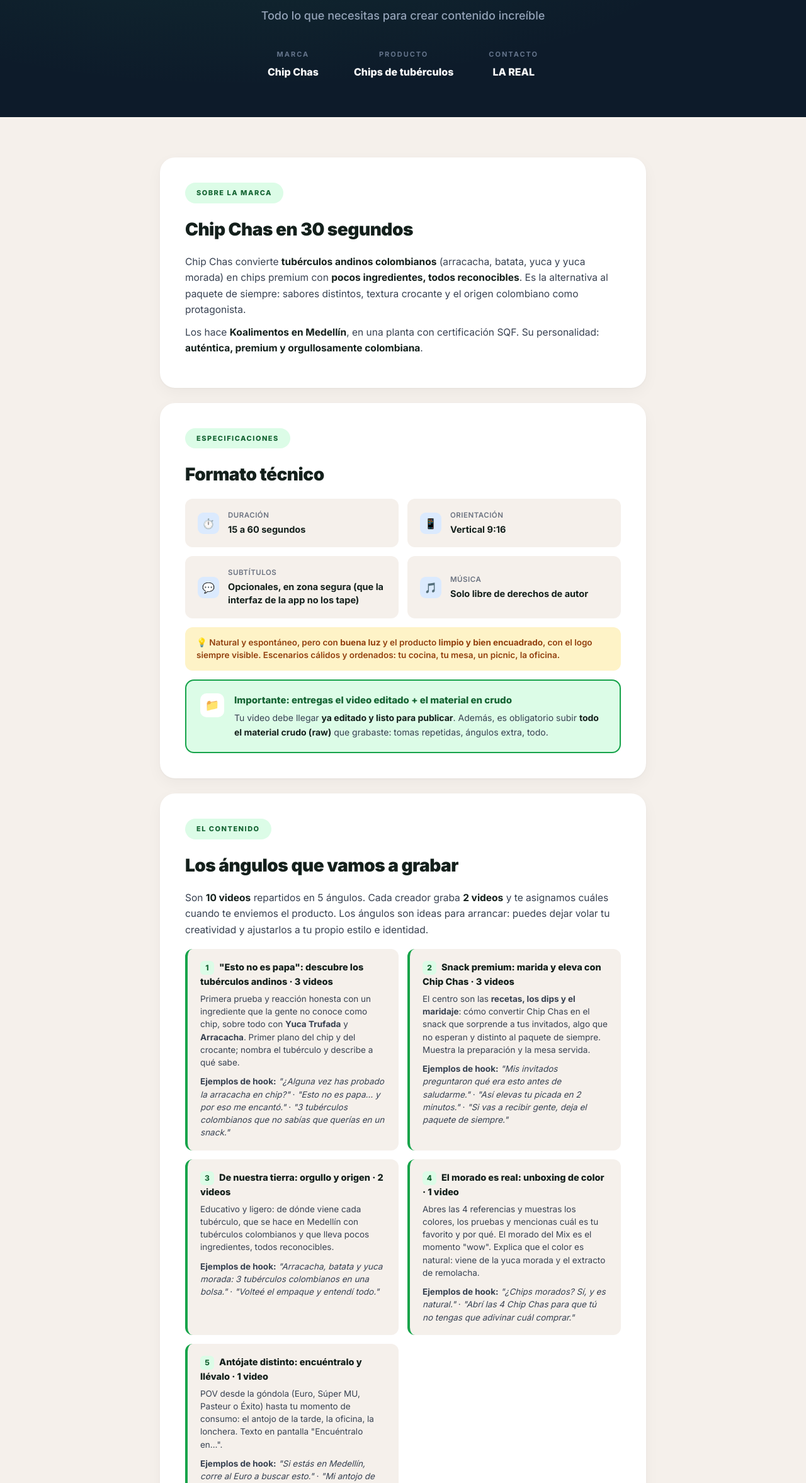
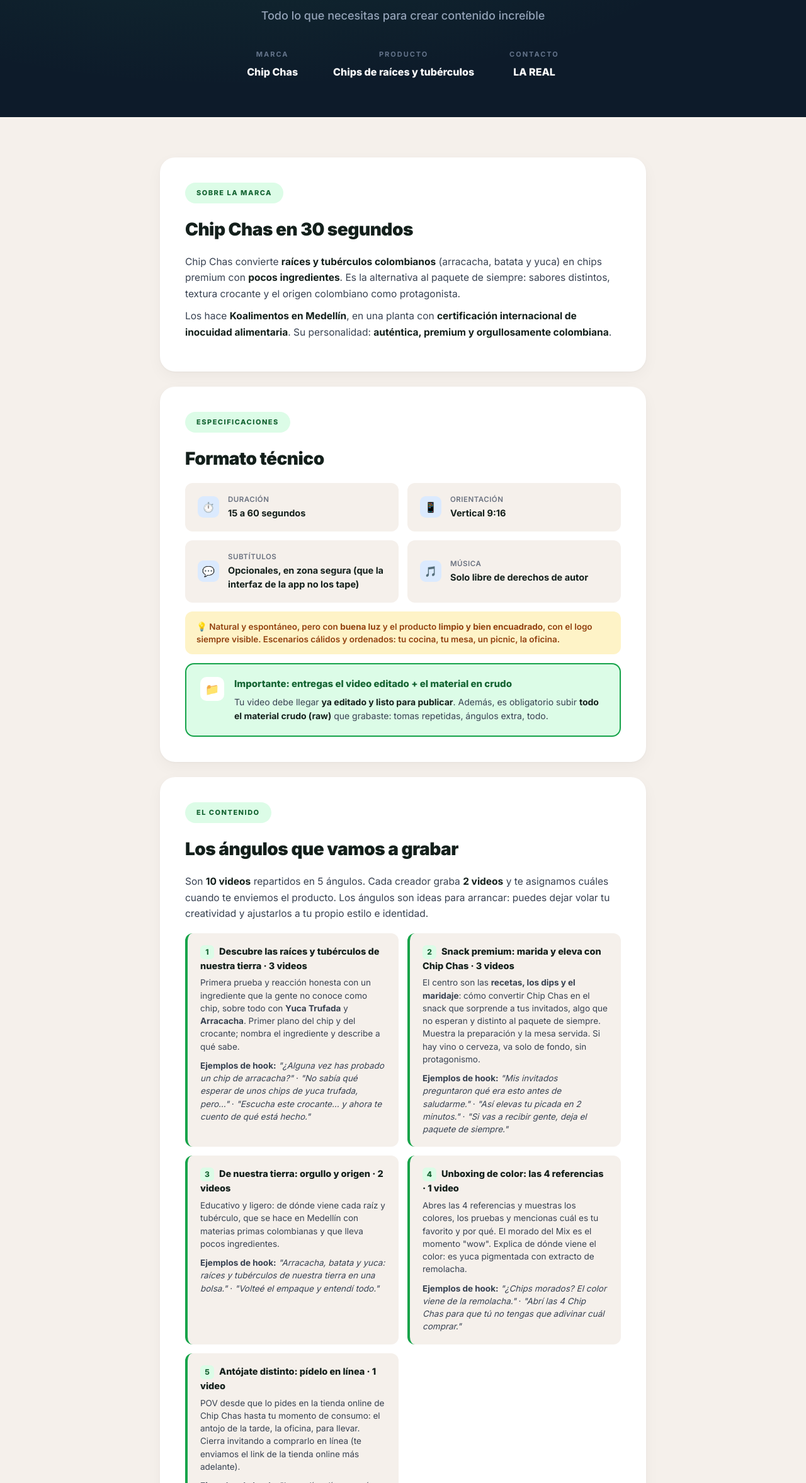
Before and after one commit to mariafernandabp/chipchas-brief-creador, a plain HTML site: page index-creador.html in a window 1280 px wide. Shown: the part 205-2560 px from the top of the page at 63% size. Drawn offline with Linux system fonts and the light colour scheme.

Commit message:
Ajustes de la marca: claims legales, e-commerce y hooks
Co-Authored-By: Claude Opus 5.5 <noreply@anthropic.com>

```diff
--- a/index-creador.html
+++ b/index-creador.html
@@ -147,7 +147,7 @@
     <p class="hero-subtitle">Todo lo que necesitas para crear contenido increíble</p>
     <div class="hero-meta">
       <div class="hero-meta-item"><div class="hero-meta-label">Marca</div><div class="hero-meta-value">Chip Chas</div></div>
-      <div class="hero-meta-item"><div class="hero-meta-label">Producto</div><div class="hero-meta-value">Chips de tubérculos</div></div>
+      <div class="hero-meta-item"><div class="hero-meta-label">Producto</div><div class="hero-meta-value">Chips de raíces y tubérculos</div></div>
       <div class="hero-meta-item"><div class="hero-meta-label">Contacto</div><div class="hero-meta-value">LA REAL</div></div>
     </div>
   </div>
@@ -158,8 +158,8 @@
   <div class="card-section">
     <div class="card-tag">Sobre la marca</div>
     <div class="card-title">Chip Chas en 30 segundos</div>
-    <p class="body-text">Chip Chas convierte <strong>tubérculos andinos colombianos</strong> (arracacha, batata, yuca y yuca morada) en chips premium con <strong>pocos ingredientes, todos reconocibles</strong>. Es la alternativa al paquete de siempre: sabores distintos, textura crocante y el origen colombiano como protagonista.</p>
-    <p class="body-text">Los hace <strong>Koalimentos en Medellín</strong>, en una planta con certificación SQF. Su personalidad: <strong>auténtica, premium y orgullosamente colombiana</strong>.</p>
+    <p class="body-text">Chip Chas convierte <strong>raíces y tubérculos colombianos</strong> (arracacha, batata y yuca) en chips premium con <strong>pocos ingredientes</strong>. Es la alternativa al paquete de siempre: sabores distintos, textura crocante y el origen colombiano como protagonista.</p>
+    <p class="body-text">Los hace <strong>Koalimentos en Medellín</strong>, en una planta con <strong>certificación internacional de inocuidad alimentaria</strong>. Su personalidad: <strong>auténtica, premium y orgullosamente colombiana</strong>.</p>
   </div>
 
   <div class="card-section">
@@ -188,33 +188,33 @@
     <div class="content-grid">
 
       <div class="content-card">
-        <div class="content-name"><span class="content-num">1</span>"Esto no es papa": descubre los tubérculos andinos · 3 videos</div>
-        <div class="content-desc">Primera prueba y reacción honesta con un ingrediente que la gente no conoce como chip, sobre todo con <strong>Yuca Trufada</strong> y <strong>Arracacha</strong>. Primer plano del chip y del crocante; nombra el tubérculo y describe a qué sabe.</div>
-        <div class="content-desc" style="margin-top:10px;"><strong>Ejemplos de hook:</strong> <em>"¿Alguna vez has probado la arracacha en chip?"</em> · <em>"Esto no es papa… y por eso me encantó."</em> · <em>"3 tubérculos colombianos que no sabías que querías en un snack."</em></div>
+        <div class="content-name"><span class="content-num">1</span>Descubre las raíces y tubérculos de nuestra tierra · 3 videos</div>
+        <div class="content-desc">Primera prueba y reacción honesta con un ingrediente que la gente no conoce como chip, sobre todo con <strong>Yuca Trufada</strong> y <strong>Arracacha</strong>. Primer plano del chip y del crocante; nombra el ingrediente y describe a qué sabe.</div>
+        <div class="content-desc" style="margin-top:10px;"><strong>Ejemplos de hook:</strong> <em>"¿Alguna vez has probado un chip de arracacha?"</em> · <em>"No sabía qué esperar de unos chips de yuca trufada, pero…"</em> · <em>"Escucha este crocante… y ahora te cuento de qué está hecho."</em></div>
       </div>
 
       <div class="content-card">
         <div class="content-name"><span class="content-num">2</span>Snack premium: marida y eleva con Chip Chas · 3 videos</div>
-        <div class="content-desc">El centro son las <strong>recetas, los dips y el maridaje</strong>: cómo convertir Chip Chas en el snack que sorprende a tus invitados, algo que no esperan y distinto al paquete de siempre. Muestra la preparación y la mesa servida.</div>
+        <div class="content-desc">El centro son las <strong>recetas, los dips y el maridaje</strong>: cómo convertir Chip Chas en el snack que sorprende a tus invitados, algo que no esperan y distinto al paquete de siempre. Muestra la preparación y la mesa servida. Si hay vino o cerveza, va solo de fondo, sin protagonismo.</div>
         <div class="content-desc" style="margin-top:10px;"><strong>Ejemplos de hook:</strong> <em>"Mis invitados preguntaron qué era esto antes de saludarme."</em> · <em>"Así elevas tu picada en 2 minutos."</em> · <em>"Si vas a recibir gente, deja el paquete de siempre."</em></div>
       </div>
 
       <div class="content-card">
         <div class="content-name"><span class="content-num">3</span>De nuestra tierra: orgullo y origen · 2 videos</div>
-        <div class="content-desc">Educativo y ligero: de dónde viene cada tubérculo, que se hace en Medellín con tubérculos colombianos y que lleva pocos ingredientes, todos reconocibles.</div>
-        <div class="content-desc" style="margin-top:10px;"><strong>Ejemplos de hook:</strong> <em>"Arracacha, batata y yuca morada: 3 tubérculos colombianos en una bolsa."</em> · <em>"Volteé el empaque y entendí todo."</em></div>
+        <div class="content-desc">Educativo y ligero: de dónde viene cada raíz y tubérculo, que se hace en Medellín con materias primas colombianas y que lleva pocos ingredientes.</div>
+        <div class="content-desc" style="margin-top:10px;"><strong>Ejemplos de hook:</strong> <em>"Arracacha, batata y yuca: raíces y tubérculos de nuestra tierra en una bolsa."</em> · <em>"Volteé el empaque y entendí todo."</em></div>
       </div>
 
       <div class="content-card">
-        <div class="content-name"><span class="content-num">4</span>El morado es real: unboxing de color · 1 video</div>
-        <div class="content-desc">Abres las 4 referencias y muestras los colores, los pruebas y mencionas cuál es tu favorito y por qué. El morado del Mix es el momento "wow". Explica que el color es natural: viene de la yuca morada y el extracto de remolacha.</div>
-        <div class="content-desc" style="margin-top:10px;"><strong>Ejemplos de hook:</strong> <em>"¿Chips morados? Sí, y es natural."</em> · <em>"Abrí las 4 Chip Chas para que tú no tengas que adivinar cuál comprar."</em></div>
+        <div class="content-name"><span class="content-num">4</span>Unboxing de color: las 4 referencias · 1 video</div>
+        <div class="content-desc">Abres las 4 referencias y muestras los colores, los pruebas y mencionas cuál es tu favorito y por qué. El morado del Mix es el momento "wow". Explica de dónde viene el color: es yuca pigmentada con extracto de remolacha.</div>
+        <div class="content-desc" style="margin-top:10px;"><strong>Ejemplos de hook:</strong> <em>"¿Chips morados? El color viene de la remolacha."</em> · <em>"Abrí las 4 Chip Chas para que tú no tengas que adivinar cuál comprar."</em></div>
       </div>
 
       <div class="content-card">
-        <div class="content-name"><span class="content-num">5</span>Antójate distinto: encuéntralo y llévalo · 1 video</div>
-        <div class="content-desc">POV desde la góndola (Euro, Súper MU, Pasteur o Éxito) hasta tu momento de consumo: el antojo de la tarde, la oficina, la lonchera. Texto en pantalla "Encuéntralo en…".</div>
-        <div class="content-desc" style="margin-top:10px;"><strong>Ejemplos de hook:</strong> <em>"Si estás en Medellín, corre al Euro a buscar esto."</em> · <em>"Mi antojo de las 4 p. m. ya no es el mismo."</em></div>
+        <div class="content-name"><span class="content-num">5</span>Antójate distinto: pídelo en línea · 1 video</div>
+        <div class="content-desc">POV desde que lo pides en la tienda online de Chip Chas hasta tu momento de consumo: el antojo de la tarde, la oficina, para llevar. Cierra invitando a comprarlo en línea (te enviamos el link de la tienda online más adelante).</div>
+        <div class="content-desc" style="margin-top:10px;"><strong>Ejemplos de hook:</strong> <em>"Lo pedí en línea y así llegó."</em> · <em>"Mi antojo de las 4 p. m. ya no es el mismo."</em></div>
       </div>
 
     </div>
@@ -225,9 +225,9 @@
     <div class="card-tag">Los productos</div>
     <div class="card-title">La línea Chip Chas</div>
     <div class="content-grid">
-      <div class="content-card"><div class="content-name">Yuca Trufada</div><div class="content-desc">Sabor gourmet a trufa sobre yuca colombiana. La sofisticada, ideal para maridar.</div></div>
-      <div class="content-card"><div class="content-name">Mix de Vegetales</div><div class="content-desc">Batata, yuca morada y arracacha en una bolsa. Colores llamativos, perfecta para compartir.</div></div>
-      <div class="content-card"><div class="content-name">Arracacha con Sal Marina</div><div class="content-desc">Tubérculo andino poco conocido en snack, de sabor suave y único. La más "descubrimiento".</div></div>
+      <div class="content-card"><div class="content-name">Yuca Trufada</div><div class="content-desc">Yuca con sabor a trufa. La sofisticada, ideal para maridar.</div></div>
+      <div class="content-card"><div class="content-name">Mix de Vegetales</div><div class="content-desc">Batata, arracacha y yuca pigmentada con extracto de remolacha en una bolsa. Colores llamativos, perfecta para compartir.</div></div>
+      <div class="content-card"><div class="content-name">Arracacha con Sal Marina</div><div class="content-desc">Raíz andina poco conocida en snack, de sabor suave y único. La más "descubrimiento".</div></div>
       <div class="content-card"><div class="content-name">Batata con Sal Marina</div><div class="content-desc">El dulzor natural de la batata balanceado con sal marina.</div></div>
     </div>
   </div>
@@ -235,11 +235,11 @@
   <div class="card-section">
     <div class="card-tag">Mensajes clave</div>
     <div class="card-title">Lo que sí o sí debe quedar claro</div>
-    <div class="frase-box permitida"><div class="frase-label">Origen</div>Chips de tubérculos andinos colombianos. Hecho en Colombia con tubérculos colombianos.</div>
-    <div class="frase-box permitida"><div class="frase-label">Ingredientes</div>Pocos ingredientes, todos reconocibles.</div>
-    <div class="frase-box permitida"><div class="frase-label">Respaldo</div>Hecho en Medellín en planta con certificación SQF.</div>
+    <div class="frase-box permitida"><div class="frase-label">Origen</div>Chips de raíces y tubérculos colombianos, de nuestra tierra. Hecho en Colombia.</div>
+    <div class="frase-box permitida"><div class="frase-label">Ingredientes</div>Pocos ingredientes. En la Yuca Trufada no lo uses: su sabor viene de un saborizante de trufa.</div>
+    <div class="frase-box permitida"><div class="frase-label">Respaldo</div>Hecho en Medellín en una planta con certificación internacional de inocuidad alimentaria.</div>
     <div class="frase-box permitida"><div class="frase-label">Descubrimiento</div>Prueba la arracacha como nunca la habías probado.</div>
-    <div class="frase-box permitida"><div class="frase-label">Color</div>El morado es natural: yuca morada y remolacha.</div>
+    <div class="frase-box permitida"><div class="frase-label">Color</div>El morado viene de la yuca pigmentada con extracto de remolacha.</div>
   </div>
 
   <div class="card-section">
@@ -251,9 +251,9 @@
       <span class="tono-tag">Premium sin ser pretencioso</span>
     </div>
     <p class="body-text">Habla de tú, con orgullo por lo nuestro pero sin exagerar. Frases cortas y sensoriales (crocancia, color, sabor) y humor ligero cuando cabe, nunca burlón. Siempre se escribe y se dice <strong>Chip Chas</strong>.</p>
-    <p class="body-text"><strong>Palabras que sí usamos:</strong> tubérculos andinos, de nuestra tierra, hecho en Colombia, arracacha, batata, yuca morada, crocante, sal marina, pocos ingredientes, ingredientes reales, sabor de origen, snack premium, antójate distinto.</p>
+    <p class="body-text"><strong>Palabras que sí usamos:</strong> raíces y tubérculos colombianos, de nuestra tierra, hecho en Colombia, arracacha, batata, yuca, crocante, sal marina, pocos ingredientes, ingredientes reales, sabor de origen, snack premium, antójate distinto.</p>
     <div class="frase-box permitida"><div class="frase-label">Frase que sí funciona</div>"Prueba la arracacha como nunca la habías probado."</div>
-    <div class="frase-box prohibida"><div class="frase-label">Frase que NO debes decir</div>"Unas papitas light y saludables." No es papa, y no usamos light, dieta, fit, sin grasa, horneado ni saludable.</div>
+    <div class="frase-box prohibida"><div class="frase-label">Frase que NO debes decir</div>"Unas papitas light y saludables." No le decimos papas al producto, y no usamos light, dieta, fit, sin grasa, horneado ni saludable.</div>
   </div>
 
   <div class="card-section">
@@ -265,20 +265,23 @@
         <div class="dd-item">Mostrar el empaque derecho, limpio y con el logo visible.</div>
         <div class="dd-item">Buena luz y producto bien encuadrado; primeros planos del chip y su color.</div>
         <div class="dd-item">Que se escuche el crocante y se vea tu reacción real.</div>
-        <div class="dd-item">Nombrar el tubérculo y contar de dónde viene.</div>
+        <div class="dd-item">Nombrar la raíz o tubérculo y contar de dónde viene.</div>
         <div class="dd-item">Ser transparente: si sale el tema, decir que es frito en aceite vegetal.</div>
+        <div class="dd-item">Cerrar invitando a comprar en la tienda online de Chip Chas.</div>
         <div class="dd-item">Contenido evergreen, con frases como "en tus reuniones" o "cuando recibes gente".</div>
       </div>
       <div class="dd-col no">
         <div class="dd-title">No</div>
-        <div class="dd-item">Decir "papas" para referirse al producto (no es papa).</div>
+        <div class="dd-item">Decir "papas" para referirse al producto.</div>
+        <div class="dd-item">Decir "tubérculos andinos" o "yuca morada" (es yuca pigmentada con extracto de remolacha).</div>
+        <div class="dd-item">Decir "trufa real": el sabor de la Yuca Trufada viene de un saborizante de trufa.</div>
         <div class="dd-item">Usar light, dieta, adelgaza, fit, sin grasa, horneado, saludable, sin calorías, orgánico, "cura o previene" ni "barato".</div>
         <div class="dd-item">Insinuar que no es frito.</div>
         <div class="dd-item">Comparar o nombrar marcas de la competencia.</div>
         <div class="dd-item">Inventar ingredientes o atributos que no estén en el empaque.</div>
         <div class="dd-item">Mostrar el producto abierto de forma descuidada, aplastado, sucio o en mal estado, ni el empaque al revés o tapando el logo.</div>
         <div class="dd-item">Mencionar épocas o fechas del año (Navidad, Halloween, etc.).</div>
-        <div class="dd-item">Mostrar consumo excesivo de alcohol en el maridaje.</div>
+        <div class="dd-item">Darle protagonismo al alcohol: si aparece, va solo de fondo.</div>
       </div>
     </div>
     <div class="legal-note">Los claims pasan por revisión legal de la marca. Usa solo los mensajes clave aprobados de este brief y no hagas afirmaciones de salud, nutrición o pérdida de peso.</div>
```
Also changed, not shown: index.html (+30 -27 lines).
